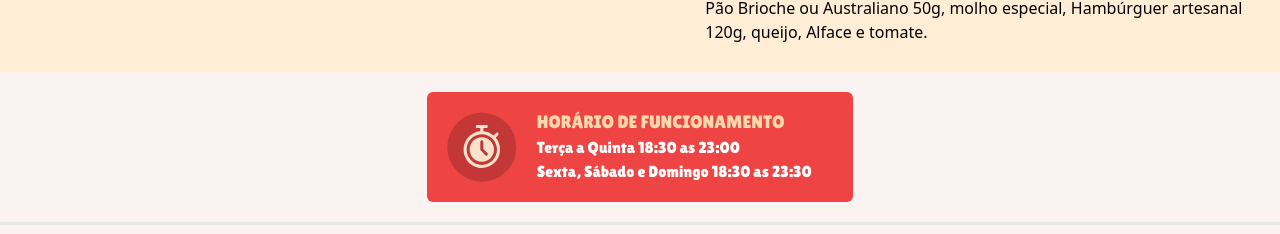
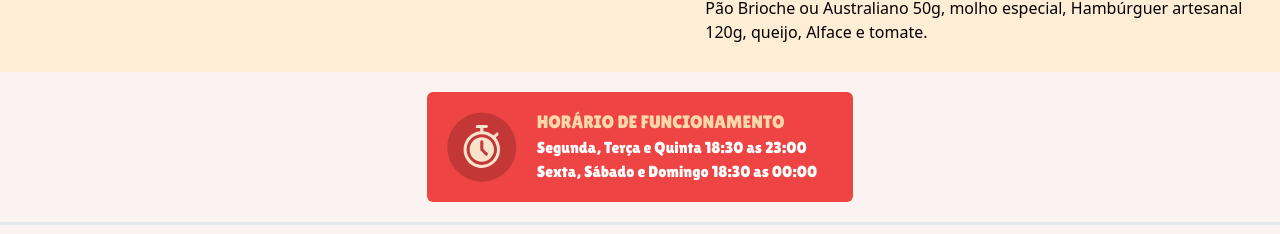
Before and after one commit to FelipeDamascen0/bambam-burger, a React (Vite) app: page / in a window 1280 px wide. Shown: the part 1074-1308 px from the top of the page. Built offline with nearby package versions, Linux system fonts and the light colour scheme.

Commit message:
Update index.jsx

```diff
--- a/src/components/OpeningHours/index.jsx
+++ b/src/components/OpeningHours/index.jsx
@@ -12,8 +12,8 @@ export const OpeningHours = () => {
       </Center>
       <div className='py-4 font-lilita'>
         <h1 className='text-lg text-orange-200'>HORÁRIO DE FUNCIONAMENTO</h1>
-        <p className='text-white'>Terça a Quinta 18:30 as 23:00</p>
-        <p className='text-white'>Sexta, Sábado e Domingo 18:30 as 23:30 </p>
+        <p className='text-white'>Segunda, Terça e Quinta 18:30 as 23:00</p>
+        <p className='text-white'>Sexta, Sábado e Domingo 18:30 as 00:00 </p>
       </div>
     </div>
   );
```
